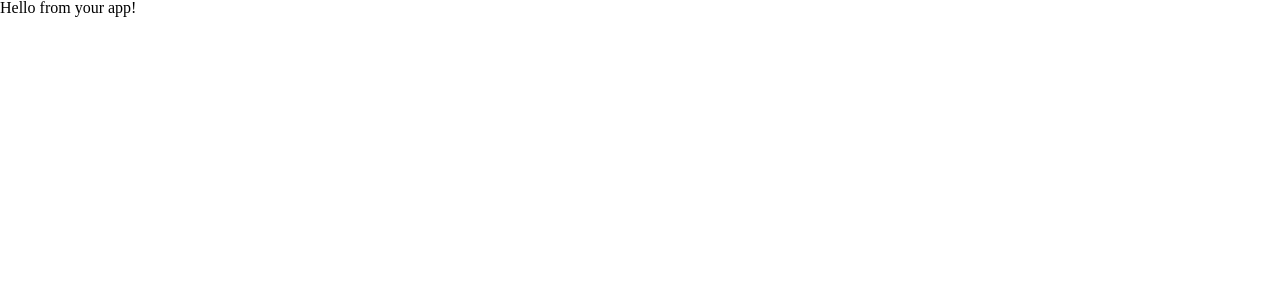
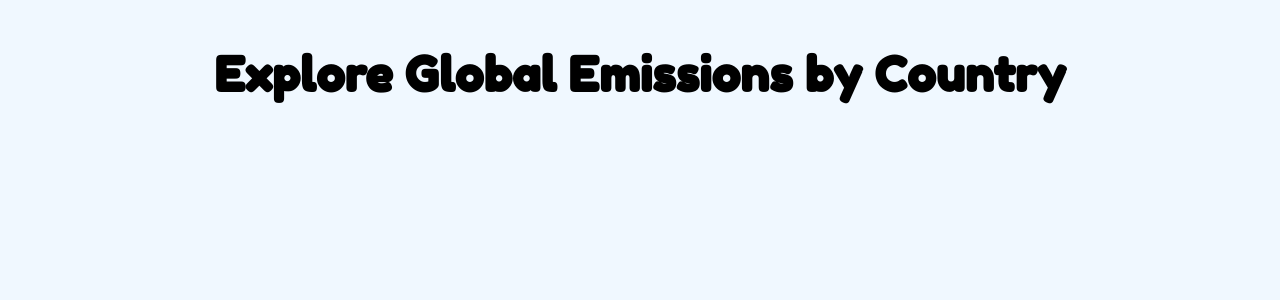
Before and after one commit to mmrector8/EmissionsVisualizer, a React (Create React App) app: page / in a window 1280 px wide. Shown: the top 300 px of the page. Built offline with nearby package versions, Linux system fonts and the light colour scheme.

Commit message:
homepage set up

```diff
--- a/src/App.js
+++ b/src/App.js
@@ -1,8 +1,8 @@
-
+import Homepage from "./components/Homepage";
 function App() {
   return (
     <div className="App">
-      <p>Hello from your app!</p>
+      <Homepage />
     </div>
   );
 }
--- /dev/null
+++ b/src/components/Homepage/homepage.css
@@ -0,0 +1,8 @@
+
+.webpage-title {
+    font-family: 'Fredoka One', cursive;
+    text-align: center;
+    font-weight: bold;
+    font-size: 48px;
+    margin-top: 50px;
+}
--- /dev/null
+++ b/src/components/Homepage/index.jsx
@@ -0,0 +1,10 @@
+import * as homepagecss from "./homepage.css"
+const Homepage = ()=>{
+
+    return (
+        <div className="homepage-wrapper">
+            <h1 className="webpage-title">Explore Global Emissions by Country</h1>
+        </div>
+    )
+}
+export default Homepage;
--- a/src/index.css
+++ b/src/index.css
@@ -1 +1,5 @@
 @import './reset.css';
+@import url('https://fonts.googleapis.com/css2?family=Fredoka+One&display=swap');
+body{
+    background-color: aliceblue;
+}
```
